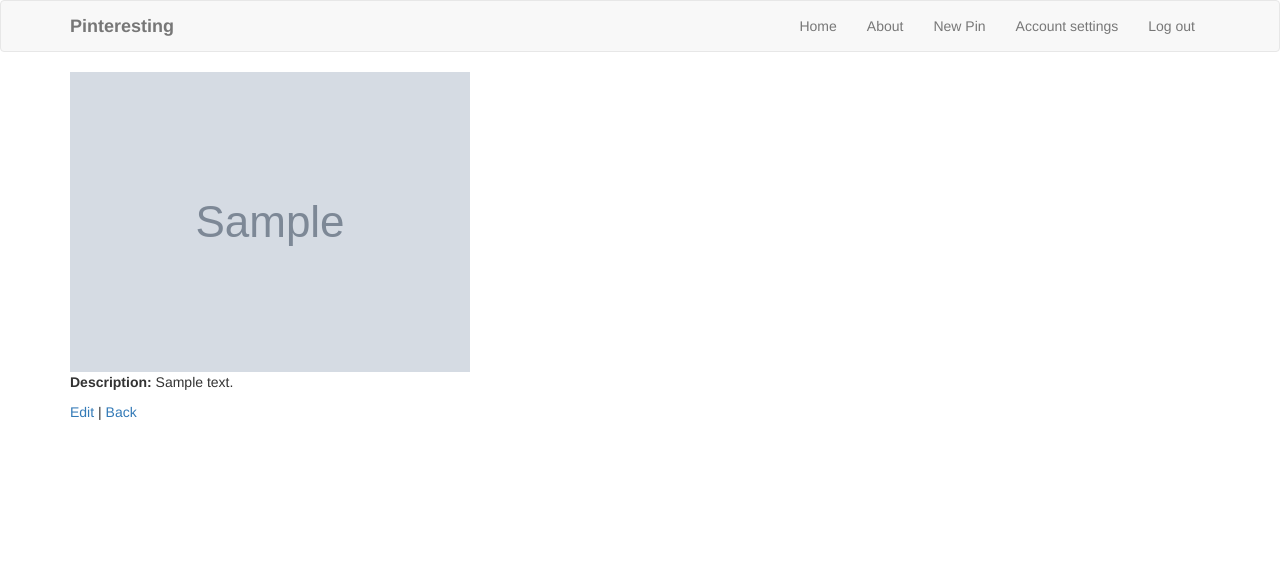
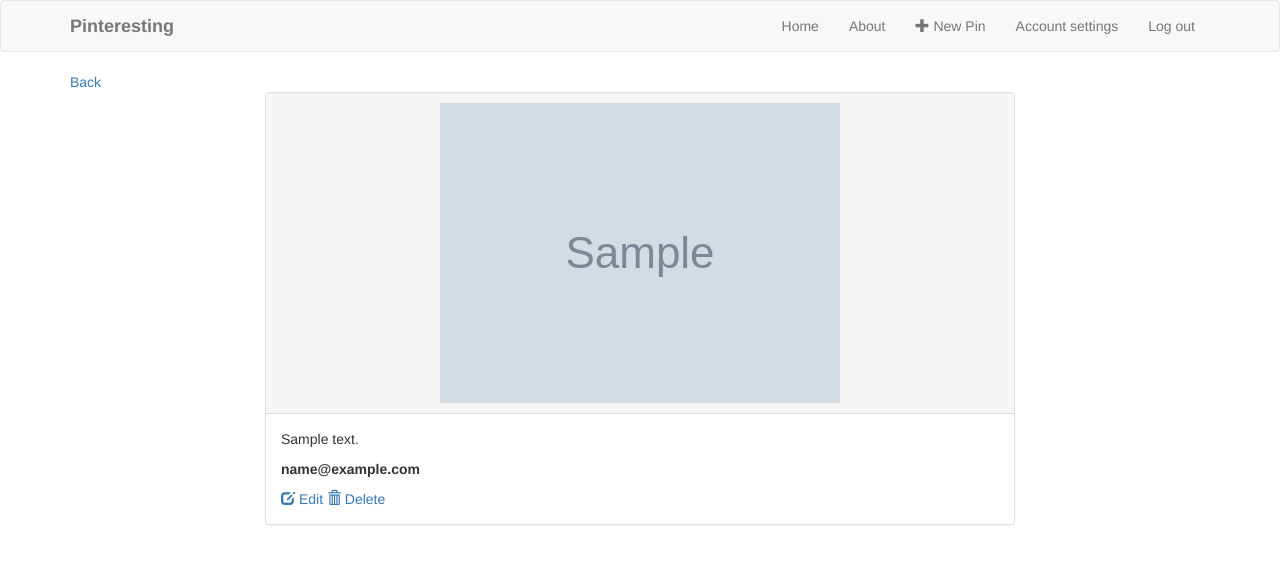
Before and after one commit to marishapink/Pinteresting, a Rails app: page /pins/1 in a window 1280 px wide. Shown: the top 564 px of the page. Run offline with Rails 7, Linux system fonts and the light colour scheme; a user stored in the database is signed in; tables that the repository leaves empty hold one stand-in row (values such as "Sample post"); style sheets or scripts are compiled from the project's sources; some libraries are stand-ins or nearby versions.

Commit message:
Update show view, add glyphicons and change root path

```diff
--- a/app/views/layouts/_header.html.erb
+++ b/app/views/layouts/_header.html.erb
@@ -19,7 +19,10 @@
       <li><%= link_to "Home", root_path %></li>
       <li><%= link_to "About", about_path %></li>
       <% if user_signed_in? %>
-      <li><%= link_to 'New Pin', new_pin_path %></li>
+      <li><%= link_to new_pin_path do %>
+          <span class="glyphicon glyphicon-plus"></span> New Pin
+          <%end%>
+      </li>
       <li><%= link_to "Account settings", edit_user_registration_path %></li>
       <li><%= link_to "Log out", destroy_user_session_path, method: :delete %></li>
       <% else %>
--- a/app/views/pages/home.html.erb
+++ b/app/views/pages/_home.html.erb
@@ -1,12 +1,7 @@
 <div class="jumbotron center">
 	<h1>Welcome to my app</h1>
-	<% if user_signed_in? %>
-	# do something
-	<% else%>
 	<p>
 		<%= link_to "Log in", new_user_session_path, class: "btn btn-default btn-lg" %>
     <%= link_to "Sign up", new_user_registration_path, class: "btn btn-primary btn-lg" %>
   </p>
-  <% end %>
-
 </div>
--- a/app/views/pins/show.html.erb
+++ b/app/views/pins/show.html.erb
@@ -1,12 +1,26 @@
-<%= image_tag @pin.image.url (:medium) %>
+<%= link_to 'Back', pins_path %>
 
-<p>
-  <strong>Description:</strong>
-  <%= @pin.description %>
-</p>
+<div class="row">
+	<div class="col-md-offset-2 col-md-8">
+		<div class="panel panel-default">
+			<div class="panel-heading center">
+	<%= image_tag @pin.image.url (:medium) %>
+</div>
+		<div class="panel-body">
+	<p><%= @pin.description %></p>
+	<p><strong><%= @pin.user.email if @pin.user %></strong></p>
 
-<%if @pin.user == current_user %>
-<%= link_to 'Edit', edit_pin_path(@pin) %> |
+
+	<%if @pin.user == current_user %>
+		<%= link_to edit_pin_path(@pin) do%>
+			<span class="glyphicon glyphicon-edit"></span> Edit
+			<%end%>
+			<%= link_to @pin, method: :delete, data: { confirm: 'Are you sure?' } do %>
+          <span class="glyphicon glyphicon-trash"></span> Delete
+         <%end%>
 <% end %>
 
-<%= link_to 'Back', pins_path %>
+	</div>
+</div>
+	</div>
+</div>
--- a/config/routes.rb
+++ b/config/routes.rb
@@ -3,7 +3,7 @@ Pinteresting::Application.routes.draw do
 
   devise_for :users
   # devise_for:installs
-  root "pages#home"
+  root "pins#index"
   get "about" => "pages#about" #creates about path
   get "signup" => "pages#signup" #creates sign up path
   # The priority is based upon order of creation: first created -> highest priority.
```
Also changed, not shown: app/views/pins/index.html.erb (+13 -6 lines).
